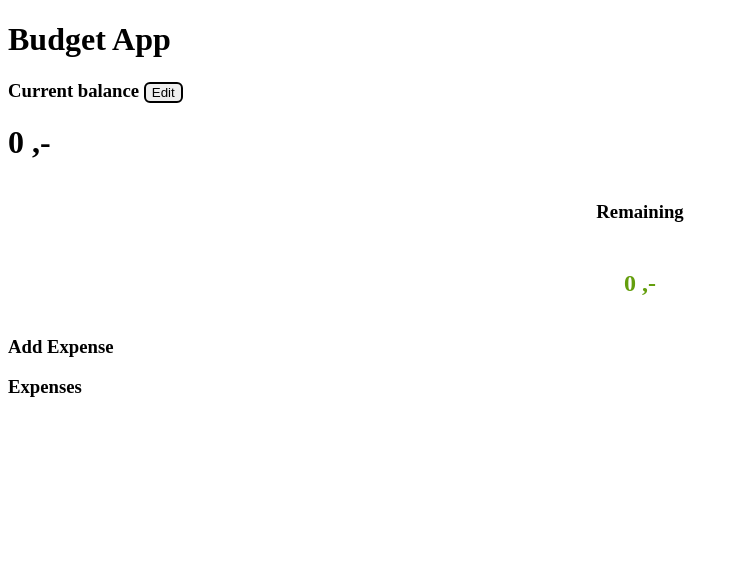
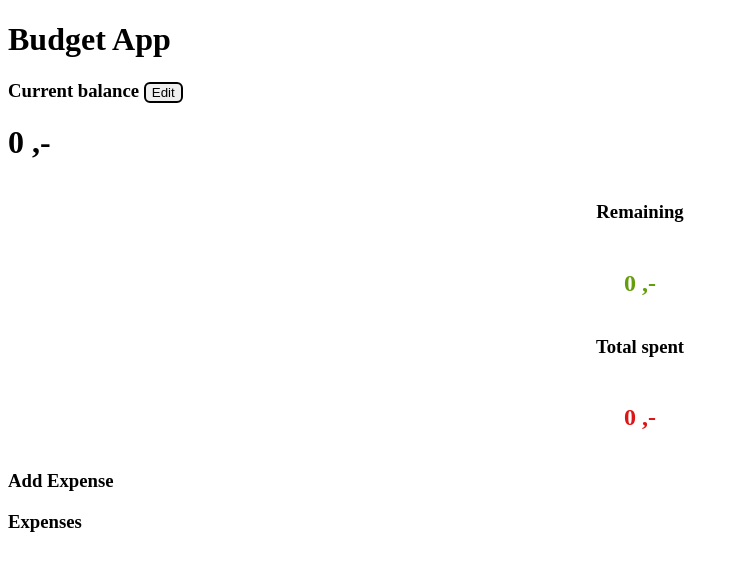
Before and after one commit to Chukannoli/React-budget-tracker, a React (Vite) app: page / in a window 1280 px wide. Shown: the top 570 px of the page, without its empty margins (0-739 px from the left). Built offline with nearby package versions, Linux system fonts and the light colour scheme.

Commit message:
Importing and styling Expenses total component

```diff
--- a/src/App.jsx
+++ b/src/App.jsx
@@ -1,5 +1,6 @@
 import "./App.css";
 import { Budget } from "./components/Budget/Budget";
+import { ExpenseTotal } from "./components/ExpenseTotal/ExpenseTotal";
 import { Remaining } from "./components/Remaining/Remaining";
 import { AppProvider } from "./context/AppContext";
 
@@ -9,33 +10,28 @@ function App() {
       <AppProvider>
         <div className="main-container">
           <h1>Budget App</h1>
-          <div className="budget-info">
           <div className="budget-container">
             <Budget />
           </div>
+
           <div className="budget-stats">
             <div className="remaining-container">
-                <Remaining/>
+              <Remaining />
             </div>
             <div className="expense-total">
-
-              </div>
-
+              <ExpenseTotal />
             </div>
           </div>
 
           <div className="expense-form">
             <h3>Add Expense</h3>
-
           </div>
 
           <div className="expense-list-container">
             <h3>Expenses</h3>
-
           </div>
         </div>
       </AppProvider>
-
     </>
   );
 }
--- /dev/null
+++ b/src/components/ExpenseTotal/ExpenseTotal.jsx
@@ -0,0 +1,17 @@
+import React from "react";
+import { AppContext } from "../../context/AppContext";
+import { useContext } from "react";
+import styles from "./ExpenseTotal.module.css";
+
+export const ExpenseTotal = () => {
+  const { expenses } = useContext(AppContext);
+  const totalExpenses = expenses.reduce((total, item) => {
+    return (total = total += item.cost);
+  }, 0);
+  return (
+    <div className={styles.totalSpentContainer}>
+      <h3>Total spent</h3>
+      <h2>{totalExpenses} ,-</h2>
+    </div>
+  );
+};
--- /dev/null
+++ b/src/components/ExpenseTotal/ExpenseTotal.module.css
@@ -0,0 +1,10 @@
+.totalSpentContainer{
+	display: flex;
+	flex-direction: column;
+	justify-content: center;
+	align-items: center;
+	gap: 0.5rem;
+}
+.totalSpentContainer h2{
+	color: #dc1616;
+ }
```
Lines whose indentation alone changed are shown as unchanged.
